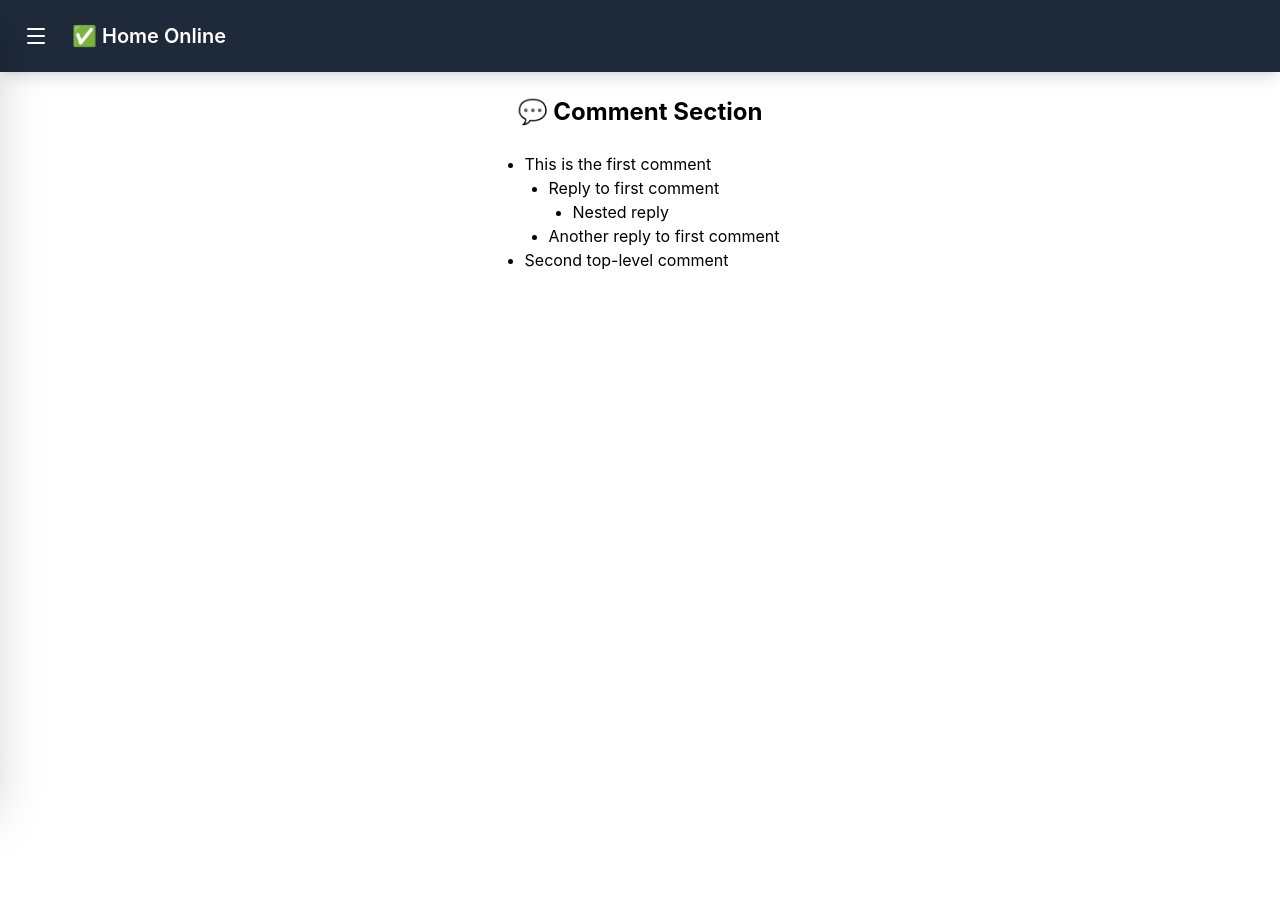
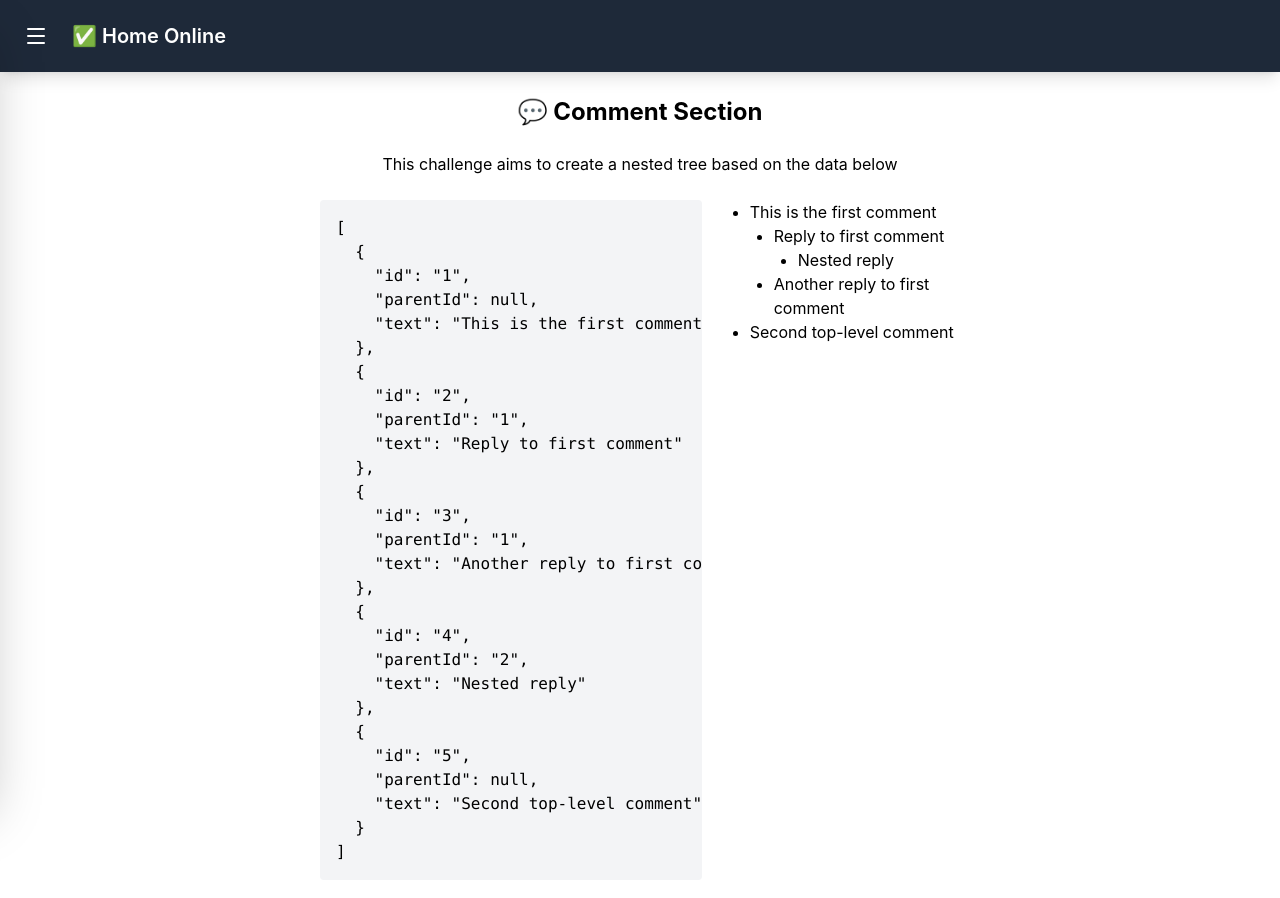
Before and after one commit to icbertoncelo/Frankenstein, a React (Vite) app: page /nested-comments in a window 1280 px wide. Shown: the top 898 px of the page. Before the commit the page ends 800 px from the top, so only its background shows below. Built offline with nearby package versions, Linux system fonts and the light colour scheme.

Commit message:
feat: add json code on nested tree challenge

```diff
--- a/src/routes/_app/nested-comments/index.tsx
+++ b/src/routes/_app/nested-comments/index.tsx
@@ -34,9 +34,15 @@ function NestedCommentTree() {
   const commentTree = buildTree(COMMENTS);
 
   return (
-    <div className="flex flex-col items-center mx-auto max-w-2xl py-6 gap-6">
+    <div className="flex flex-col items-center mx-auto w-1/2 py-6 gap-6">
       <h1 className="text-2xl font-bold">💬 Comment Section</h1>
-      {renderComments(commentTree)}
+      <p>This challenge aims to create a nested tree based on the data below</p>
+      <div className="flex flex-row gap-6">
+        <pre className="bg-gray-100 p-4 rounded overflow-x-auto">
+          {`${JSON.stringify(COMMENTS, null, 2)}`}
+        </pre>
+        {renderComments(commentTree)}
+      </div>
     </div>
   );
 }
```
